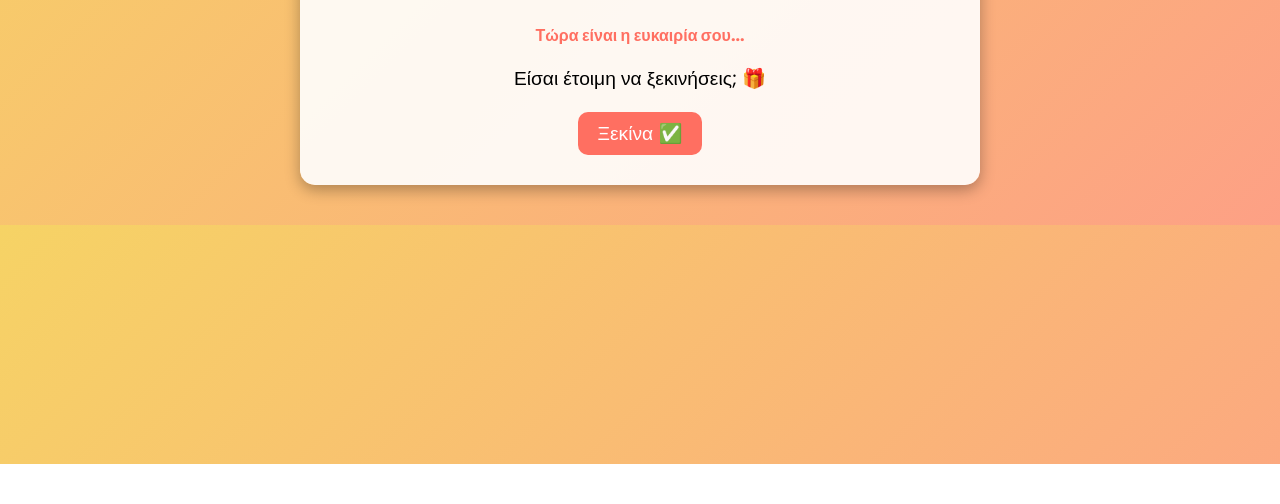
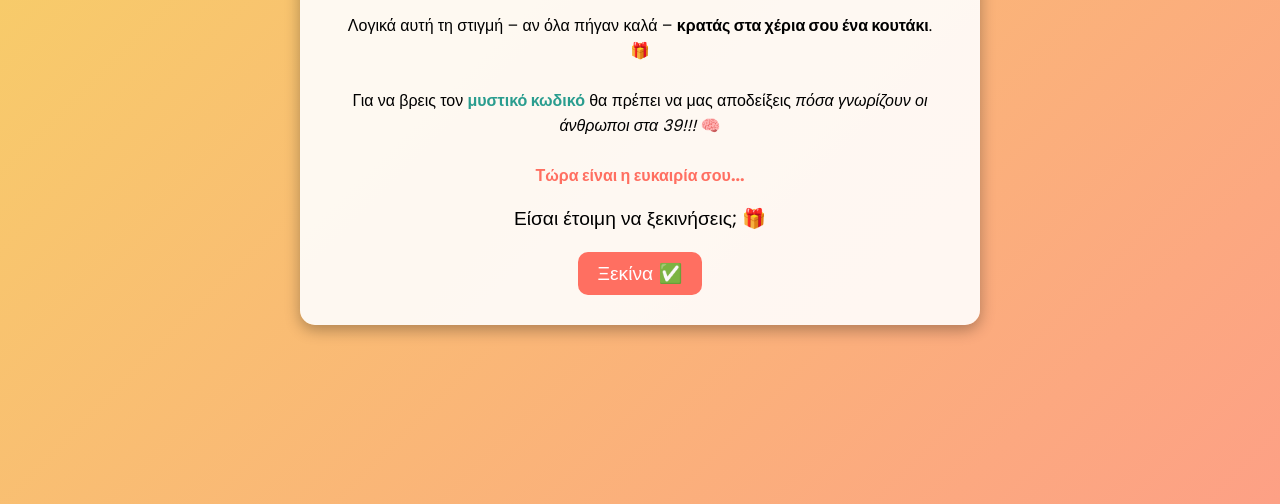
Before and after one commit to SemniaV/giftCard, a plain HTML site: page index.html in a window 1280 px wide. Shown: the part 336-840 px from the top of the page. Before the commit the page ends 800 px from the top, so only its background shows below. Drawn offline with Linux system fonts and the light colour scheme.

Commit message:
Update index.html

```diff
--- a/index.html
+++ b/index.html
@@ -10,11 +10,15 @@
             font-family: 'Poppins', sans-serif;
             background: linear-gradient(135deg, #f6d365, #fda085);
             display: flex;
-            flex-direction: column;
+            justify-content: center;
+            /* Οριζόντιο κεντράρισμα */
             align-items: center;
-            padding: 20px;
+            /* Κάθετο κεντράρισμα */
+            height: 100vh;
+            /* Πλήρες ύψος οθόνης */
             margin: 0;
             text-align: center;
+            padding: 20px;
         }
 
         /* Κοινά στυλ */
```
Lines whose indentation alone changed are shown as unchanged.
